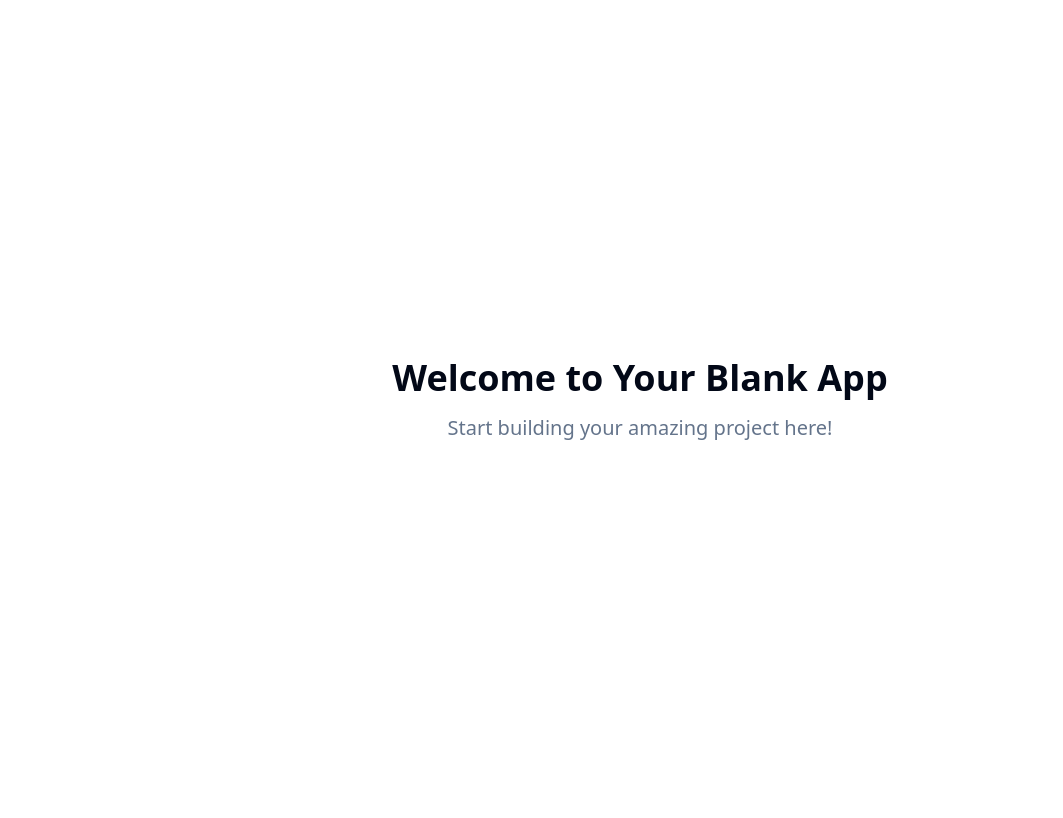
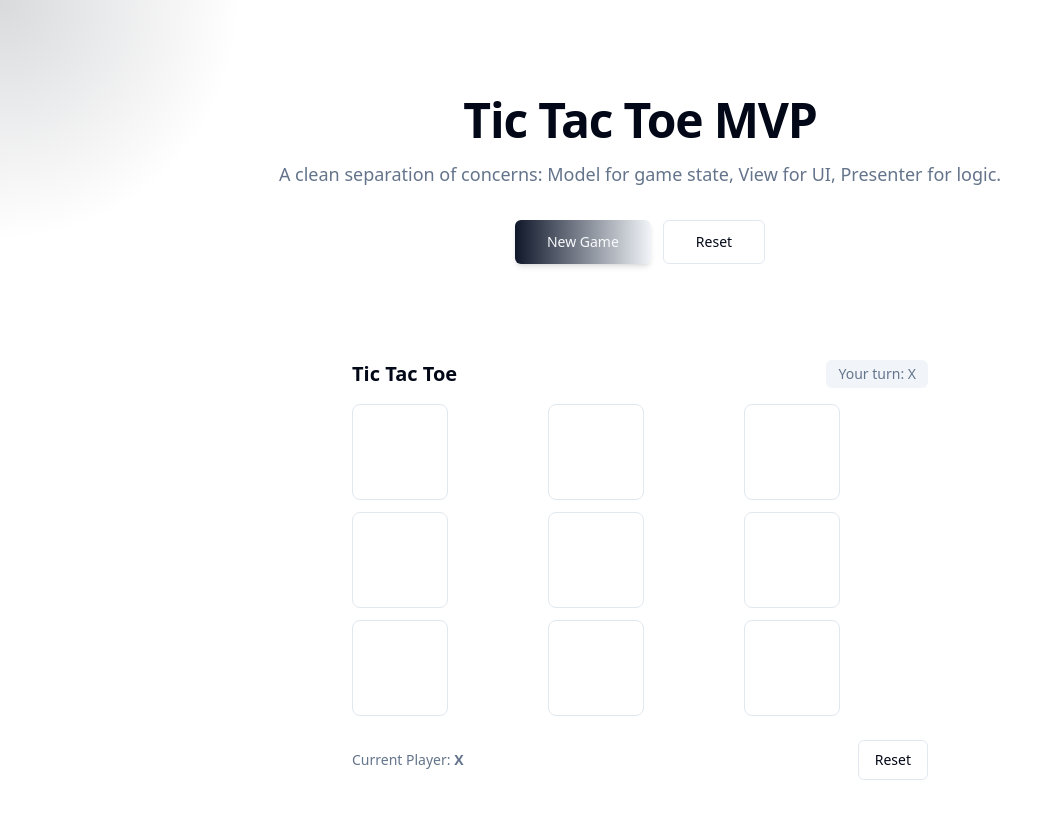
Before and after one commit to Asif11222/tic-tac-toe-mvp, a React (Vite) app: page / in a window 1280 px wide. Shown: the top 818 px of the page, without its empty margins (0-1063 px from the left). Built offline with nearby package versions, Linux system fonts and the light colour scheme.

Commit message:
Add MVP structure
Implement Model, View, and Presenter components for the Tic-Tac-Toe game.

```diff
--- /dev/null
+++ b/src/components/TicTacToeView.tsx
@@ -0,0 +1,87 @@
+import React from "react";
+import { Button } from "@/components/ui/button";
+import type { Board, Player, GameStatus } from "@/mvp/tictactoe/model";
+
+export interface TicTacToeViewProps {
+  board: Board;
+  currentPlayer: Player;
+  status: GameStatus;
+  onCellClick: (row: number, col: number) => void;
+  onReset: () => void;
+}
+
+const StatusBadge: React.FC<{ status: GameStatus }> = ({ status }) => {
+  if (status.type === "win") {
+    return (
+      <span className="inline-flex items-center gap-2 rounded-md bg-accent px-3 py-1 text-sm text-accent-foreground">
+        Winner: {status.winner}
+      </span>
+    );
+  }
+  if (status.type === "draw") {
+    return (
+      <span className="inline-flex items-center gap-2 rounded-md bg-secondary px-3 py-1 text-sm text-secondary-foreground">
+        It's a draw
+      </span>
+    );
+  }
+  return (
+    <span className="inline-flex items-center gap-2 rounded-md bg-muted px-3 py-1 text-sm text-muted-foreground">
+      Your turn: {status.nextPlayer}
+    </span>
+  );
+};
+
+export const TicTacToeView: React.FC<TicTacToeViewProps> = ({
+  board,
+  currentPlayer,
+  status,
+  onCellClick,
+  onReset,
+}) => {
+  return (
+    <article aria-label="Tic Tac Toe Game" className="w-full max-w-xl mx-auto">
+      <div className="flex items-center justify-between mb-4">
+        <h2 className="text-xl font-semibold">Tic Tac Toe</h2>
+        <StatusBadge status={status} />
+      </div>
+
+      <div
+        role="grid"
+        aria-label="game board"
+        className="grid grid-cols-3 gap-3"
+      >
+        {board.map((row, rIdx) =>
+          row.map((cell, cIdx) => {
+            const label = cell ? `Cell ${rIdx + 1}-${cIdx + 1}: ${cell}` : `Cell ${rIdx + 1}-${cIdx + 1}: empty`;
+            const disabled = cell !== null || status.type !== "ongoing";
+            return (
+              <button
+                key={`${rIdx}-${cIdx}`}
+                role="gridcell"
+                aria-label={label}
+                aria-disabled={disabled}
+                disabled={disabled}
+                onClick={() => onCellClick(rIdx, cIdx)}
+                className="h-20 w-20 md:h-24 md:w-24 rounded-lg border bg-card text-2xl font-bold text-foreground hover:bg-accent hover:text-accent-foreground transition-transform focus:outline-none focus:ring-2 focus:ring-ring focus:ring-offset-2 ring-offset-background disabled:opacity-80 disabled:cursor-not-allowed flex items-center justify-center select-none"
+              >
+                {cell ?? ""}
+              </button>
+            );
+          })
+        )}
+      </div>
+
+      <div className="flex items-center justify-between mt-6">
+        <p className="text-sm text-muted-foreground">
+          Current Player: <span className="font-semibold">{currentPlayer}</span>
+        </p>
+        <Button variant={status.type === "ongoing" ? "outline" : "hero"} onClick={onReset}>
+          {status.type === "ongoing" ? "Reset" : "Play again"}
+        </Button>
+      </div>
+    </article>
+  );
+};
+
+export default TicTacToeView;
--- a/src/components/ui/button.tsx
+++ b/src/components/ui/button.tsx
@@ -18,6 +18,8 @@ const buttonVariants = cva(
           "bg-secondary text-secondary-foreground hover:bg-secondary/80",
         ghost: "hover:bg-accent hover:text-accent-foreground",
         link: "text-primary underline-offset-4 hover:underline",
+        hero:
+          "bg-gradient-to-r from-primary to-accent text-primary-foreground shadow-md hover:opacity-90 hover:scale-[1.02] transition-transform",
       },
       size: {
         default: "h-10 px-4 py-2",
--- /dev/null
+++ b/src/mvp/tictactoe/model.ts
@@ -0,0 +1,61 @@
+export type Player = "X" | "O";
+export type Cell = Player | null;
+export type Board = Cell[][]; // 3x3
+
+export type GameStatus =
+  | { type: "ongoing"; nextPlayer: Player }
+  | { type: "win"; winner: Player }
+  | { type: "draw" };
+
+export const createEmptyBoard = (): Board => [
+  [null, null, null],
+  [null, null, null],
+  [null, null, null],
+];
+
+export const cloneBoard = (board: Board): Board => board.map((row) => [...row]);
+
+export const makeMove = (
+  board: Board,
+  row: number,
+  col: number,
+  player: Player
+): { board: Board; valid: boolean } => {
+  if (board[row][col] !== null) return { board, valid: false };
+  const next = cloneBoard(board);
+  next[row][col] = player;
+  return { board: next, valid: true };
+};
+
+export const checkWinner = (board: Board): Player | null => {
+  const lines = [
+    // rows
+    [board[0][0], board[0][1], board[0][2]],
+    [board[1][0], board[1][1], board[1][2]],
+    [board[2][0], board[2][1], board[2][2]],
+    // cols
+    [board[0][0], board[1][0], board[2][0]],
+    [board[0][1], board[1][1], board[2][1]],
+    [board[0][2], board[1][2], board[2][2]],
+    // diagonals
+    [board[0][0], board[1][1], board[2][2]],
+    [board[0][2], board[1][1], board[2][0]],
+  ];
+
+  for (const [a, b, c] of lines) {
+    if (a && a === b && b === c) return a;
+  }
+  return null;
+};
+
+export const isDraw = (board: Board): boolean =>
+  board.flat().every((cell) => cell !== null);
+
+export const getStatus = (board: Board, nextPlayer: Player): GameStatus => {
+  const winner = checkWinner(board);
+  if (winner) return { type: "win", winner };
+  if (isDraw(board)) return { type: "draw" };
+  return { type: "ongoing", nextPlayer };
+};
+
+export const otherPlayer = (p: Player): Player => (p === "X" ? "O" : "X");
--- /dev/null
+++ b/src/mvp/tictactoe/presenter.ts
@@ -0,0 +1,52 @@
+import { useCallback, useMemo, useState } from "react";
+import {
+  Board,
+  Player,
+  GameStatus,
+  createEmptyBoard,
+  getStatus,
+  makeMove,
+  otherPlayer,
+} from "./model";
+
+export interface PresenterState {
+  board: Board;
+  currentPlayer: Player;
+  status: GameStatus;
+}
+
+export interface PresenterOutputs extends PresenterState {
+  onCellClick: (row: number, col: number) => void;
+  onReset: () => void;
+}
+
+export const useTicTacToePresenter = (): PresenterOutputs => {
+  const [board, setBoard] = useState<Board>(createEmptyBoard());
+  const [currentPlayer, setCurrentPlayer] = useState<Player>("X");
+
+  const status = useMemo(() => getStatus(board, currentPlayer), [board, currentPlayer]);
+
+  const onCellClick = useCallback(
+    (row: number, col: number) => {
+      if (status.type !== "ongoing") return; // game ended
+      const { board: nextBoard, valid } = makeMove(board, row, col, currentPlayer);
+      if (!valid) return;
+      setBoard(nextBoard);
+      setCurrentPlayer((p) => otherPlayer(p));
+    },
+    [board, currentPlayer, status.type]
+  );
+
+  const onReset = useCallback(() => {
+    setBoard(createEmptyBoard());
+    setCurrentPlayer("X");
+  }, []);
+
+  return {
+    board,
+    currentPlayer,
+    status,
+    onCellClick,
+    onReset,
+  };
+};
--- a/src/pages/Index.tsx
+++ b/src/pages/Index.tsx
@@ -1,13 +1,79 @@
-// Update this page (the content is just a fallback if you fail to update the page)
+import { useEffect, useMemo, useState } from "react";
+import { useTicTacToePresenter } from "@/mvp/tictactoe/presenter";
+import TicTacToeView from "@/components/TicTacToeView";
+import { Button } from "@/components/ui/button";
 
 const Index = () => {
+  const { board, currentPlayer, status, onCellClick, onReset } = useTicTacToePresenter();
+
+  // SEO
+  useEffect(() => {
+    const title = "Tic Tac Toe MVP – Model • View • Presenter";
+    const desc = "Play a polished Tic Tac Toe built with the MVP pattern (Model, View, Presenter).";
+    document.title = title;
+    const meta = document.querySelector('meta[name="description"]');
+    if (meta) meta.setAttribute("content", desc);
+    else {
+      const m = document.createElement("meta");
+      m.setAttribute("name", "description");
+      m.setAttribute("content", desc);
+      document.head.appendChild(m);
+    }
+    const canonicalHref = window.location.origin + window.location.pathname;
+    let link = document.querySelector('link[rel="canonical"]') as HTMLLinkElement | null;
+    if (!link) {
+      link = document.createElement("link");
+      link.rel = "canonical";
+      document.head.appendChild(link);
+    }
+    link.href = canonicalHref;
+  }, []);
+
+  // Signature moment: subtle pointer-follow glow in the hero
+  const [pos, setPos] = useState<{x:number;y:number}>({x:0,y:0});
+  const glowStyle = useMemo(() => ({
+    background: `radial-gradient(600px circle at ${pos.x}px ${pos.y}px, hsl(var(--ring) / 0.15), transparent 40%)`
+  }), [pos]);
+
   return (
-    <div className="min-h-screen flex items-center justify-center bg-background">
-      <div className="text-center">
-        <h1 className="text-4xl font-bold mb-4">Welcome to Your Blank App</h1>
-        <p className="text-xl text-muted-foreground">Start building your amazing project here!</p>
-      </div>
-    </div>
+    <>
+      <header className="relative overflow-hidden">
+        <div
+          className="pointer-events-none absolute inset-0 transition-opacity duration-300"
+          style={glowStyle}
+        />
+        <div
+          onMouseMove={(e) => setPos({ x: e.clientX, y: e.clientY })}
+          className="container py-16 md:py-24"
+        >
+          <div className="mx-auto max-w-3xl text-center">
+            <h1 className="text-4xl md:text-5xl font-bold tracking-tight">
+              Tic Tac Toe MVP
+            </h1>
+            <p className="mt-4 text-lg text-muted-foreground">
+              A clean separation of concerns: Model for game state, View for UI, Presenter for logic.
+            </p>
+            <div className="mt-8 flex items-center justify-center gap-3">
+              <Button variant="hero" size="lg" onClick={onReset}>New Game</Button>
+              <Button variant="outline" size="lg" onClick={onReset}>Reset</Button>
+            </div>
+          </div>
+        </div>
+      </header>
+
+      <main className="container pb-24">
+        <section aria-labelledby="game-section" className="mx-auto max-w-5xl">
+          <h2 id="game-section" className="sr-only">Play Tic Tac Toe</h2>
+          <TicTacToeView
+            board={board}
+            currentPlayer={currentPlayer}
+            status={status}
+            onCellClick={onCellClick}
+            onReset={onReset}
+          />
+        </section>
+      </main>
+    </>
   );
 };
 
```
